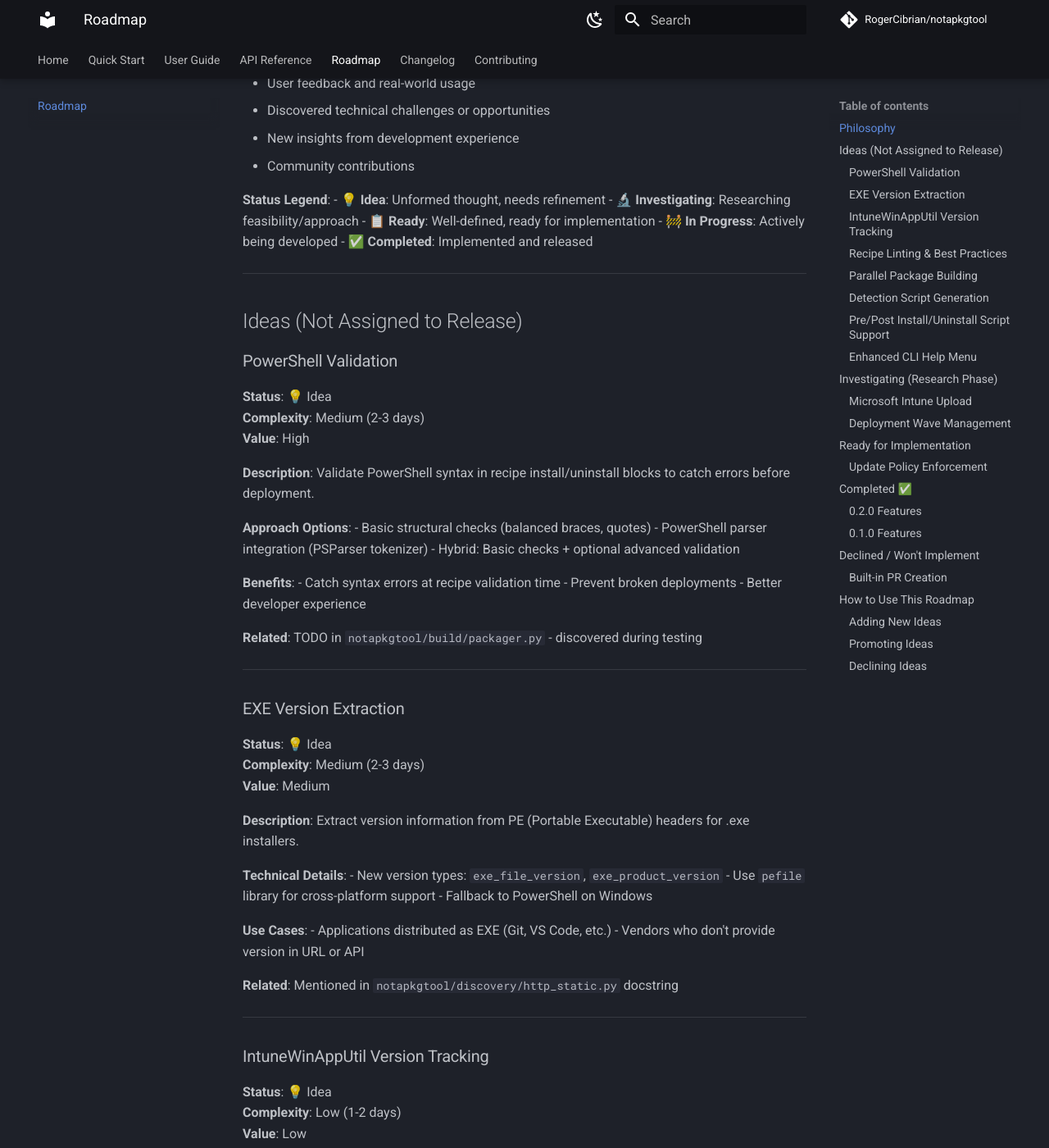
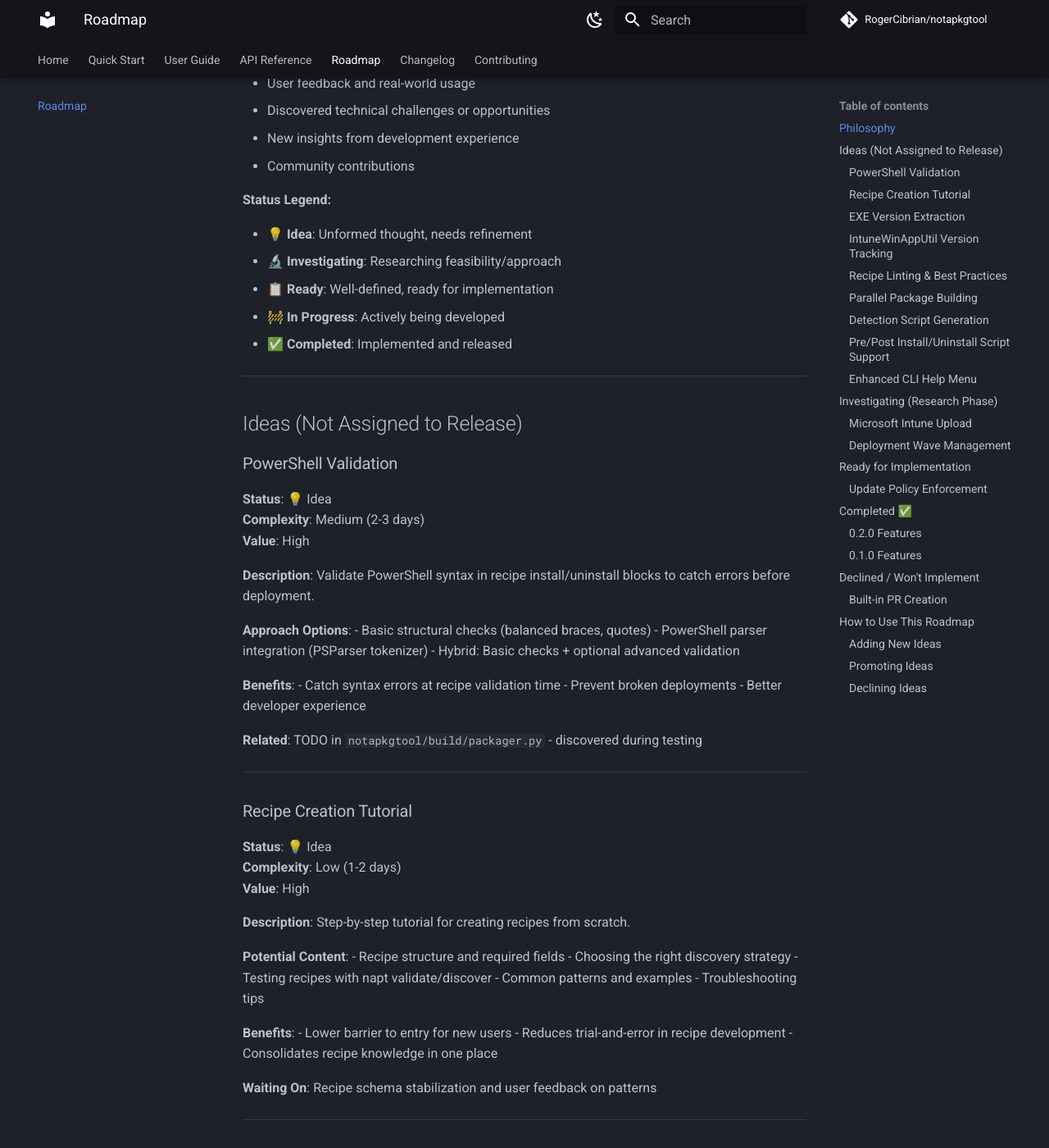
Before and after one commit to RogerCibrian/notapkgtool, an MkDocs documentation site: the page built from docs/roadmap.md, in a window 1280 px wide and 1400 px high, scrolled down 257 px. Shown: the whole window at 82% size. Built offline with MkDocs 1.6.1 and Material for MkDocs 9.7.7, drawn with Linux system fonts in a browser that asks for light colours; comment, search, counter and statistics services are not loaded; some of the changed text lies outside the part shown.

Commit message:
docs: Add recipe creation tutorial to roadmap
- Add Recipe Creation Tutorial as Idea
- Status: Idea, Complexity: Low, Value: High
- Waiting on recipe schema stabilization
- Fix Status Legend rendering with blank line

```diff
--- a/docs/roadmap.md
+++ b/docs/roadmap.md
@@ -9,7 +9,8 @@
 - New insights from development experience
 - Community contributions
 
-**Status Legend**:
+**Status Legend:**
+
 - 💡 **Idea**: Unformed thought, needs refinement
 - 🔬 **Investigating**: Researching feasibility/approach
 - 📋 **Ready**: Well-defined, ready for implementation
@@ -38,6 +39,29 @@
 - Better developer experience
 
 **Related**: TODO in `notapkgtool/build/packager.py` - discovered during testing
+
+---
+
+### Recipe Creation Tutorial
+**Status**: 💡 Idea
+**Complexity**: Low (1-2 days)
+**Value**: High
+
+**Description**: Step-by-step tutorial for creating recipes from scratch.
+
+**Potential Content**:
+- Recipe structure and required fields
+- Choosing the right discovery strategy
+- Testing recipes with napt validate/discover
+- Common patterns and examples
+- Troubleshooting tips
+
+**Benefits**:
+- Lower barrier to entry for new users
+- Reduces trial-and-error in recipe development
+- Consolidates recipe knowledge in one place
+
+**Waiting On**: Recipe schema stabilization and user feedback on patterns
 
 ---
 
```
Also changed, not shown: other parts of docs/roadmap.md (+0 -2 lines).
